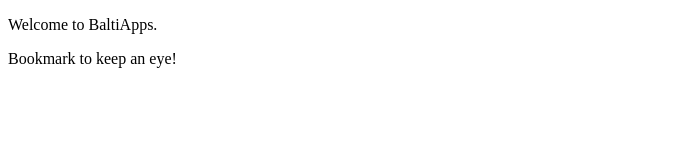
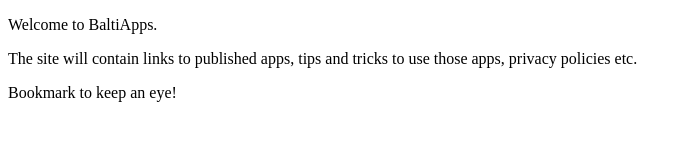
Before and after one commit to SayantanRC/baltiapps, a plain HTML site: page index.html in a window 1280 px wide. Shown: the whole page, without its empty margins (0-692 px from the left). Drawn offline with Linux system fonts and the light colour scheme.

Commit message:
Update index.html

```diff
--- a/index.html
+++ b/index.html
@@ -2,6 +2,7 @@
 <html>
 <body>
 <p>Welcome to BaltiApps.</p>
+<p>The site will contain links to published apps, tips and tricks to use those apps, privacy policies etc.</p>
 <p>Bookmark to keep an eye!</p>
 </body>
 </html>
```
